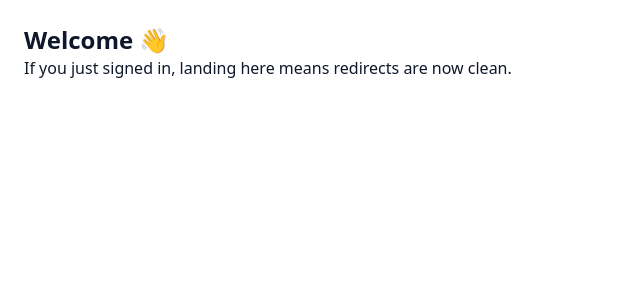
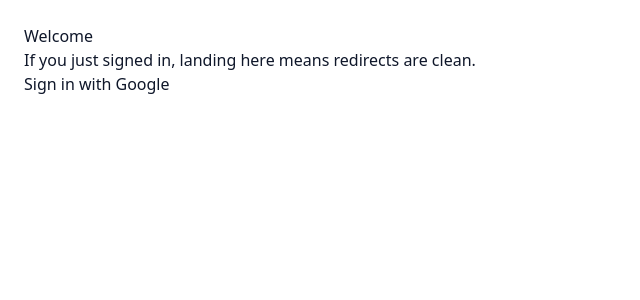
Before and after one commit to jwes9121/jride-clean, a Next.js app: page / in a window 1280 px wide. Shown: the top 300 px of the page, without its empty margins (0-640 px from the left). Built offline with nearby package versions, Linux system fonts and the light colour scheme; no server answers.

Commit message:
Update page.tsx

```diff
--- a/app/page.tsx
+++ b/app/page.tsx
@@ -1,23 +1,22 @@
 import { auth } from "@/auth";
-import { homeFor, type AppRole } from "@/lib/roles";
 import { redirect } from "next/navigation";
 
 export default async function Home() {
   const session = await auth();
 
-  // We removed module augmentation, so assert when reading `role`.
-  const role = ((session?.user as any)?.role ?? "user") as AppRole;
-
-  // If you want logged-in users to go straight to their role home:
+  // If logged in, send them to their landing page once.
   if (session?.user) {
-    redirect(homeFor(role));
+    // Change to whatever your app uses, e.g. /landing or /driver
+    redirect("/landing");
   }
 
-  // Public welcome for logged-out users
+  // If not logged in, show a neutral page with a sign-in link.
+  // (No automatic redirect.)
   return (
     <main className="p-6">
-      <h1 className="text-2xl font-semibold">Welcome 👋</h1>
-      <p>If you just signed in, landing here means redirects are now clean.</p>
+      <h1>Welcome</h1>
+      <p>If you just signed in, landing here means redirects are clean.</p>
+      <a href="/api/auth/signin?provider=google">Sign in with Google</a>
     </main>
   );
 }
```
